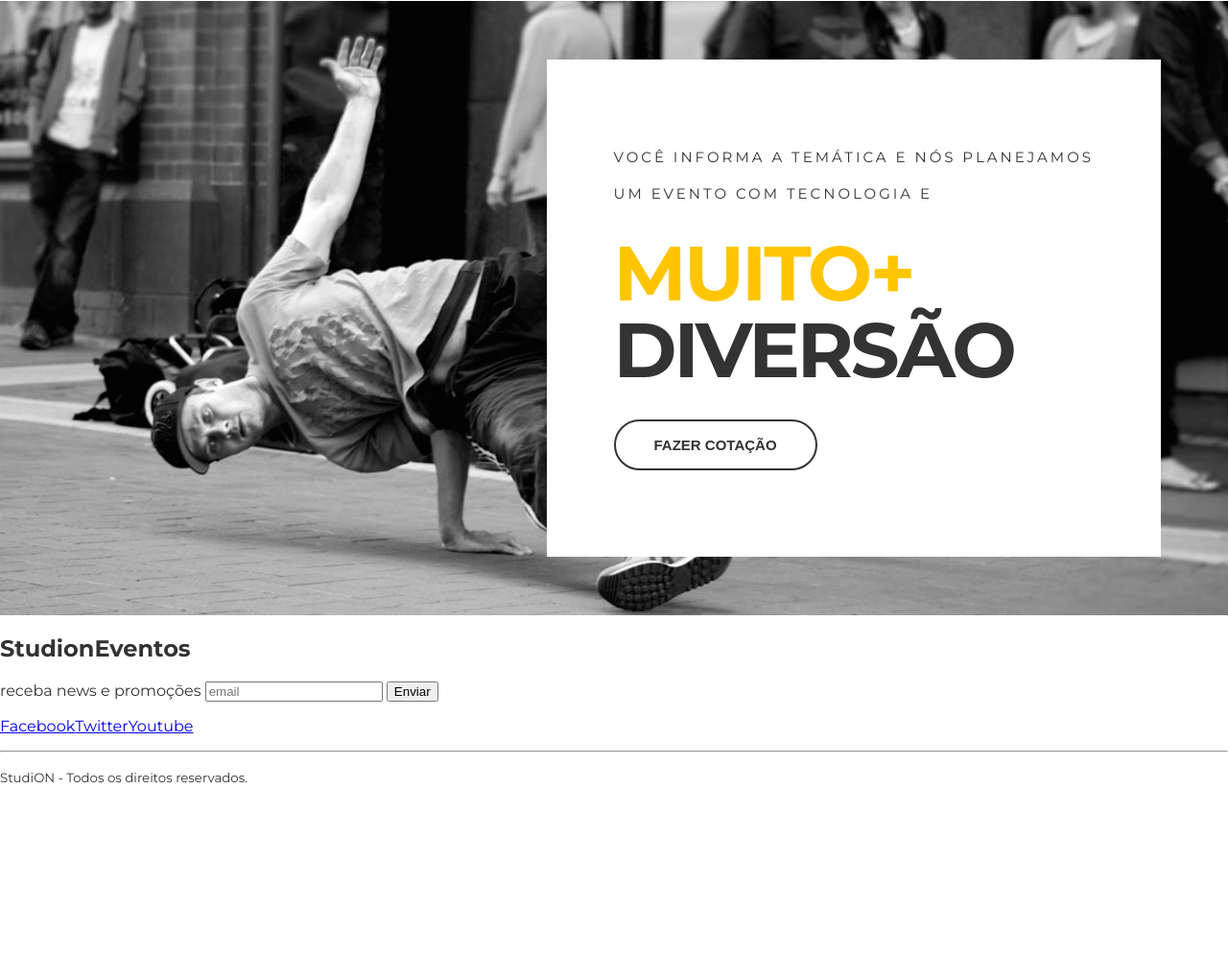
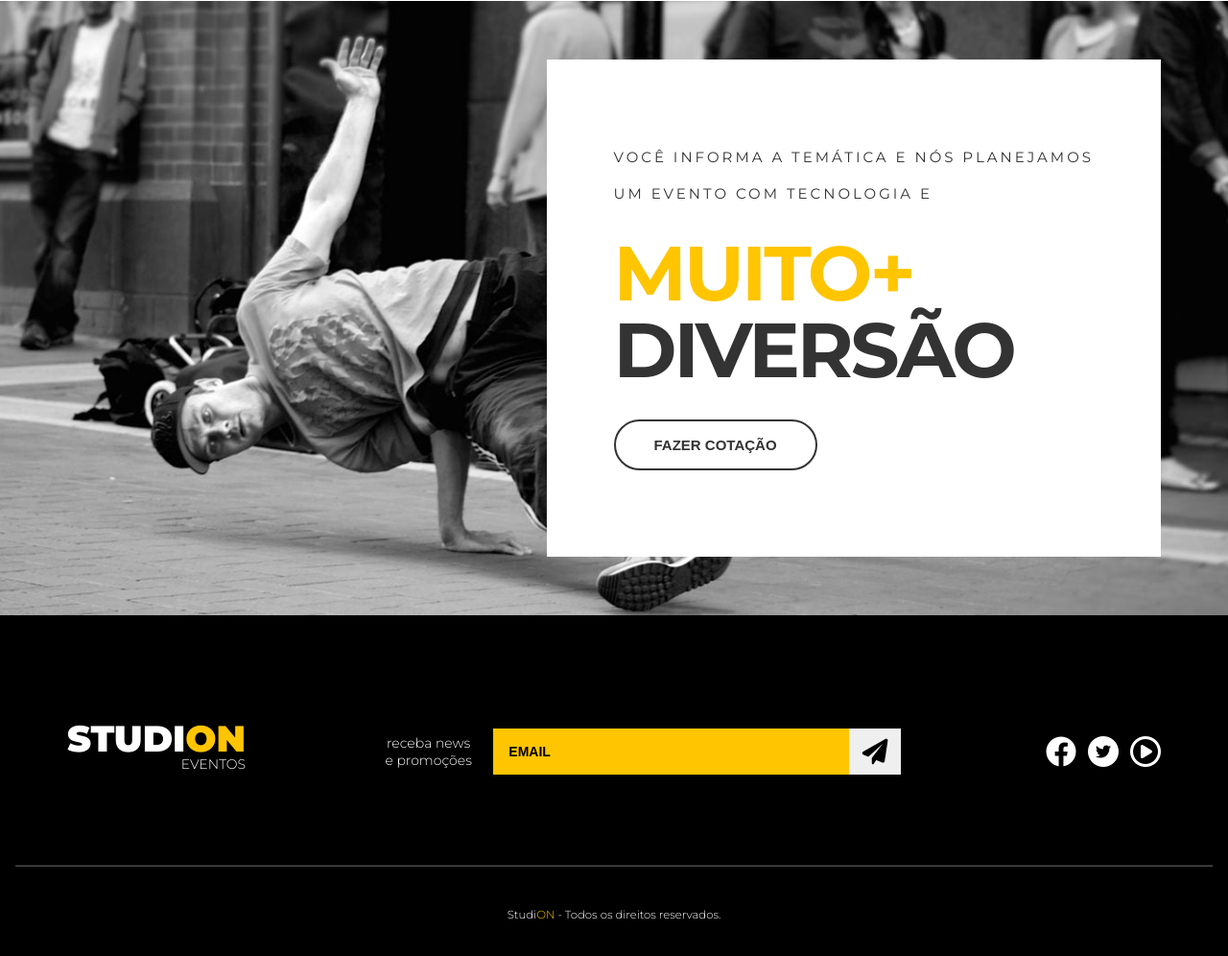
Before and after one commit to Klinsmans/studion, a website: page scr/index.html in a window 1280 px wide. Shown: the part 1546-2542 px from the top of the page at 96% size. Before the commit the page ends 2381 px from the top, so only its background shows below. Drawn offline with Linux system fonts and the light colour scheme.

Commit message:
aula 6 concluindo footer

```diff
--- a/scr/index.html
+++ b/scr/index.html
@@ -111,21 +111,44 @@
       </section>
     </main>
 
-    <footer>
-      <h2>Studi<span>on</span><span>Eventos</span></h2>
-      <form action="">
-        <label for="">receba news e promoções</label>
-        <input type="email" placeholder="email" />
-        <button type="submit">Enviar</button>
-      </form>
-      <ul>
-        <li><a href="https://facebook.com/" target="_blank">Facebook</a></li>
-        <li><a href="https://twitter.com/" target="_blank">Twitter</a></li>
-        <li><a href="https://youtube.com/" target="_blank">Youtube</a></li>
-      </ul>
+    <footer class="footer">
+      <div class="container footer__container">
+        <h2 class="logo-studion">
+          Studi<span class="copy--primary">on</span>
+          <span class="logo-studion__subtitle">Eventos</span>
+        </h2>
+        <form class="footer__form">
+          <label for="email">receba news e promoções</label>
+          <div class="footer__email">
+            <input id="email" type="email" placeholder="email" />
+            <button type="submit"><i class="fas fa-paper-plane fa-2x"></i></button>
+          </div>
+        </form>
+        <ul class="footer__social">
+          <li>
+            <a href="https://facebook.com/" target="_blank">
+              <i class="fab fa-facebook fa-2x"></i>
+            </a>
+          </li>
+          <li>
+            <a href="https://twitter.com/" target="_blank">
+              <span class="fa-stack">
+                <i class="fas fa-circle fa-stack-2x fa-inverse"></i>
+                <i class="fab fa-twitter fa-stack-1x "></i>
+              </span>
+            </a>
+          </li>
+          <li>
+            <a href="https://youtube.com/" target="_blank">
+              <i class="far fa-play-circle fa-2x"></i>
+            </a>
+          </li>
+        </ul>
+      </div>
+
       <hr />
       <p>
-        <small>Studi<span>ON</span> - Todos os direitos reservados.</small>
+        <small>Studi<span class="copy--primary">ON</span> - Todos os direitos reservados.</small>
       </p>
     </footer>
   </body>
--- a/scr/style.css
+++ b/scr/style.css
@@ -1,4 +1,6 @@
 @import url("https://fonts.googleapis.com/css2?family=Montserrat:wght@300;400;500;700;900&family=Roboto&display=swap");
+@import url("https://cdnjs.cloudflare.com/ajax/libs/font-awesome/6.0.0-beta3/css/fontawesome.min.css");
+@import url("https://cdnjs.cloudflare.com/ajax/libs/font-awesome/6.0.0-beta3/css/all.min.css");
 
 * {
   box-sizing: border-box;
@@ -263,7 +265,107 @@ ul {
 }
 
 .btn--quote {
-  color:var(--color-copy);
+  color: var(--color-copy);
   border-color: var(--color-copy);
-  background:unset;
+  background: unset;
+}
+
+.footer {
+  background-color: #000;
+  color: #fff;
+  padding: 0 1rem;
+}
+
+.footer__container {
+  display: grid;
+  grid-template-columns: repeat(3, auto);
+  align-items: center;
+  padding: 5.25rem 0 3.75rem 0;
+}
+
+.footer .logo-studion {
+  justify-self: start;
+}
+
+.logo-studion__subtitle {
+  display: block;
+}
+
+.footer__form {
+  display: grid;
+  place-items: center;
+  grid-template-columns: 9ch auto;
+  gap: 1.25rem;
+}
+
+.footer__form label {
+  font-size: 0.875rem;
+  font-weight: 300;
+  text-align: center;
+}
+
+.footer__email {
+  display: grid;
+  grid-template-columns: auto 3.375rem;
+  width: 100%;
+}
+
+.footer__form input {
+  background-color: var(--color-primary);
+  border: unset;
+  padding: 1rem;
+  font-size: 0.875rem;
+  font-weight: 700;
+  text-transform: uppercase;
+  color: #000;
+}
+
+.footer__form input::placeholder {
+  color: #000;
+}
+
+.footer__form input:focus {
+  outline: unset;
+}
+
+.footer__form button {
+  cursor: pointer;
+  border: unset;
+  height: 100%;
+  transition: 0.3s all ease;
+}
+
+.footer__form button:hover {
+  color: #fff;
+  background-color: var(--color-copy);
+}
+
+.footer__social {
+  justify-self: end;
+
+}
+
+.footer__social a,
+.footer__social a:visited,
+.footer__social a:active {
+  color: #fff;
+  margin-left: 0.5rem;
+}
+
+.footer__social a .fa-twitter,
+.footer__social a:visited .fa-twitter,
+.footer__social a:active .fa-twitter {
+  color: #000;
+}
+
+.footer hr {
+  border-color: #fff4;
+  margin: 0;
+}
+
+.footer p {
+  text-align: center;
+  font-size: .875rem;
+  font-weight: 300;
+  margin: 2.5rem 0;
   }
```
